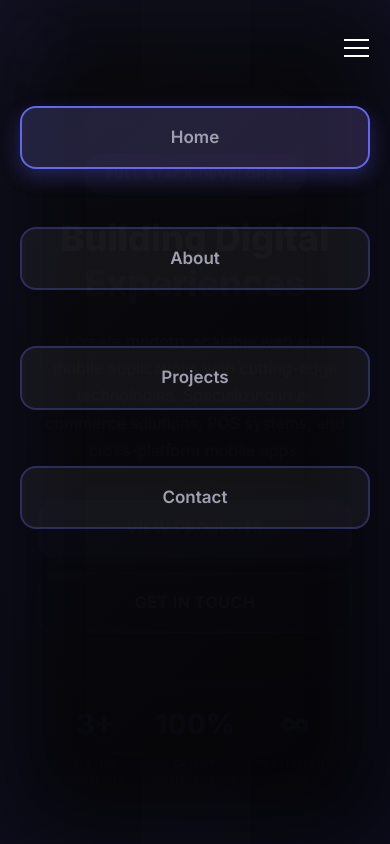
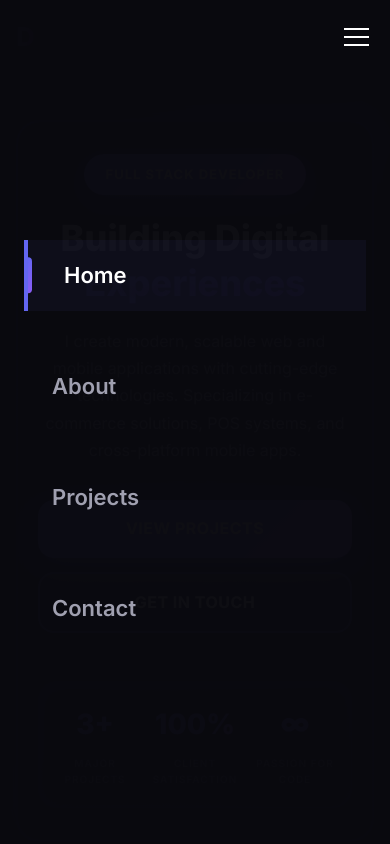
Before and after one commit to dhruvverm/Personal-potfolio, a website: page index.html in a window 390 px wide. Both pictures are taken after a click on the button 356 px from the left and 48 px from the top of the page. Shown: the top 844 px of the page. Drawn offline with Linux system fonts and the light colour scheme.

Commit message:
Redesign mobile navigation with modern sidebar style
- Changed from card buttons to clean sidebar menu
- Left border accent indicator on active items
- Smooth slide-in with staggered item animations
- Cleaner typography (22px font size)
- Removed heavy borders and card backgrounds
- Modern minimalist sidebar design

```diff
--- a/styles.css
+++ b/styles.css
@@ -878,95 +878,111 @@ section {
         padding: 0 20px;
     }
 
-    /* Enhanced Mobile Navigation */
+    /* Modern Mobile Navigation - Sidebar Style */
     .navbar {
-        background: rgba(10, 10, 15, 0.95);
-        backdrop-filter: blur(10px);
-        box-shadow: 0 4px 20px rgba(0, 0, 0, 0.5);
+        background: rgba(10, 10, 15, 0.98);
+        backdrop-filter: blur(20px);
+        box-shadow: 0 2px 10px rgba(0, 0, 0, 0.3);
     }
 
     .nav-wrapper {
-        padding: 18px 0;
+        padding: 16px 0;
     }
 
     .logo-text {
-        font-size: 28px;
-        padding: 8px 14px;
-        background: var(--gradient-1);
-        border-radius: 12px;
-        box-shadow: 0 4px 15px rgba(99, 102, 241, 0.4);
+        font-size: 26px;
     }
 
     .nav-menu {
         position: fixed;
-        left: -100%;
+        left: 0;
         top: 0;
         width: 100%;
         height: 100vh;
         flex-direction: column;
-        background: linear-gradient(135deg, rgba(10, 10, 15, 0.98) 0%, rgba(5, 5, 8, 0.98) 100%);
-        backdrop-filter: blur(20px);
-        padding: 100px 20px 40px;
-        transition: left 0.3s cubic-bezier(0.4, 0, 0.2, 1);
+        background: rgba(10, 10, 15, 0.98);
+        backdrop-filter: blur(30px);
+        padding: 80px 24px 40px;
+        transition: transform 0.3s cubic-bezier(0.4, 0, 0.2, 1);
         z-index: 9999;
-        box-shadow: inset 0 0 100px rgba(99, 102, 241, 0.1);
+        transform: translateX(-100%);
+        display: flex;
+        justify-content: center;
+        align-items: flex-start;
     }
 
     .nav-menu.active {
-        left: 0;
+        transform: translateX(0);
     }
 
     .nav-menu li {
         width: 100%;
-        margin: 8px 0;
-    }
+        margin: 0;
+        opacity: 0;
+        transform: translateX(-30px);
+        transition: all 0.4s ease;
+    }
+
+    .nav-menu.active li {
+        opacity: 1;
+        transform: translateX(0);
+    }
+
+    .nav-menu.active li:nth-child(1) { transition-delay: 0.1s; }
+    .nav-menu.active li:nth-child(2) { transition-delay: 0.15s; }
+    .nav-menu.active li:nth-child(3) { transition-delay: 0.2s; }
+    .nav-menu.active li:nth-child(4) { transition-delay: 0.25s; }
 
     .nav-link {
         display: block;
-        padding: 16px 24px;
-        background: rgba(255, 255, 255, 0.05);
-        border: 2px solid rgba(99, 102, 241, 0.3);
-        border-radius: 16px;
-        font-size: 17px;
+        padding: 18px 24px;
+        background: transparent;
+        border: none;
+        border-left: 4px solid transparent;
+        border-radius: 0;
+        font-size: 22px;
         font-weight: 600;
-        text-align: center;
+        text-align: left;
         transition: all 0.3s ease;
         position: relative;
-        overflow: hidden;
+        color: var(--text-secondary);
+        width: 100%;
     }
 
     .nav-link::before {
+        display: none;
+    }
+
+    .nav-link::after {
         content: '';
         position: absolute;
-        top: 0;
-        left: -100%;
-        width: 100%;
-        height: 100%;
+        left: 0;
+        top: 50%;
+        transform: translateY(-50%);
+        width: 4px;
+        height: 0;
         background: var(--gradient-1);
-        transition: left 0.3s ease;
-        z-index: -1;
-        opacity: 0.15;
-    }
-
-    .nav-link:hover::before,
-    .nav-link.active::before {
-        left: 0;
+        transition: height 0.3s ease;
+        border-radius: 0 4px 4px 0;
     }
 
     .nav-link:hover,
     .nav-link.active {
-        border-color: var(--primary-color);
-        transform: translateY(-2px);
-        box-shadow: 0 8px 20px rgba(99, 102, 241, 0.3);
-    }
-
-    .nav-link::after {
-        display: none;
+        color: var(--text-primary);
+        border-left-color: var(--primary-color);
+        padding-left: 36px;
+        background: rgba(99, 102, 241, 0.05);
+    }
+
+    .nav-link:hover::after,
+    .nav-link.active::after {
+        height: 50%;
     }
 
     .nav-toggle {
         display: flex;
         z-index: 10000;
+        position: relative;
     }
 
     /* Eye-Catching Hero Section */
```
